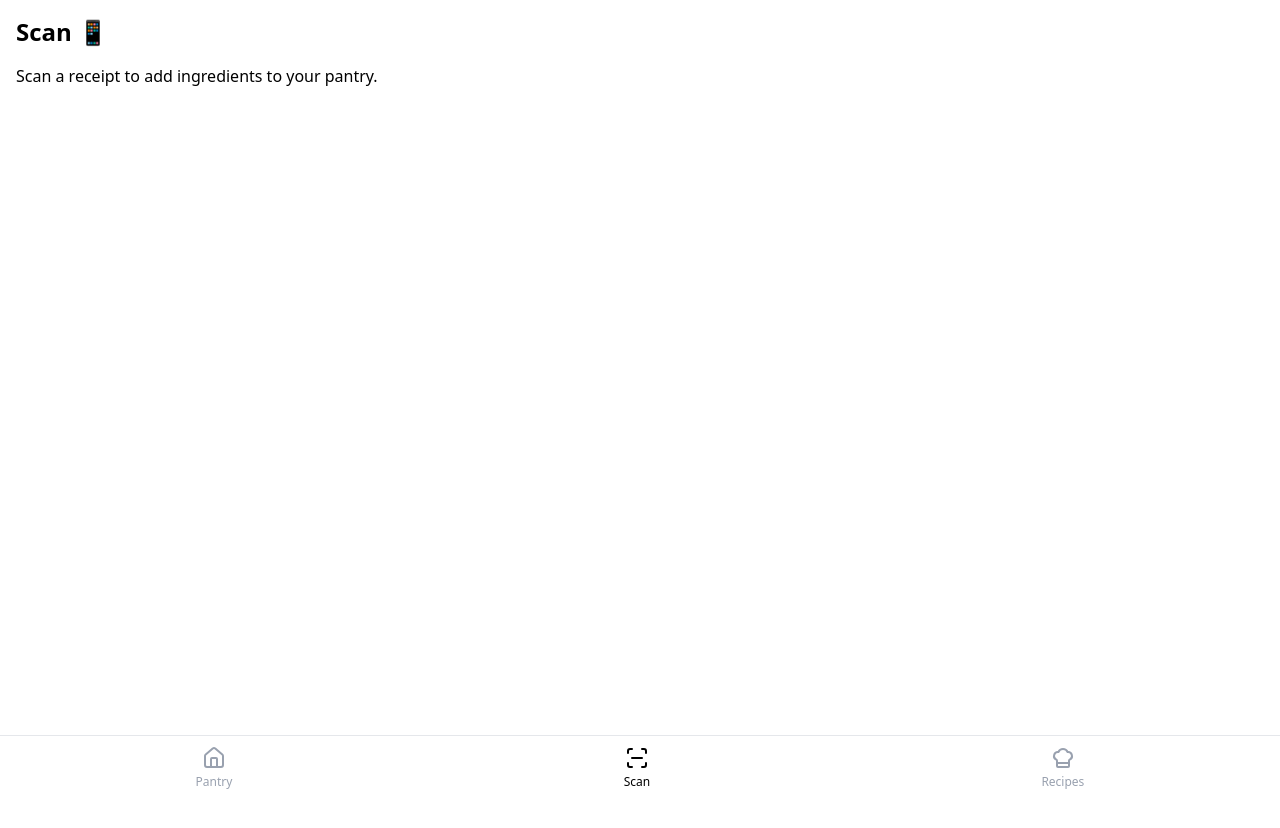
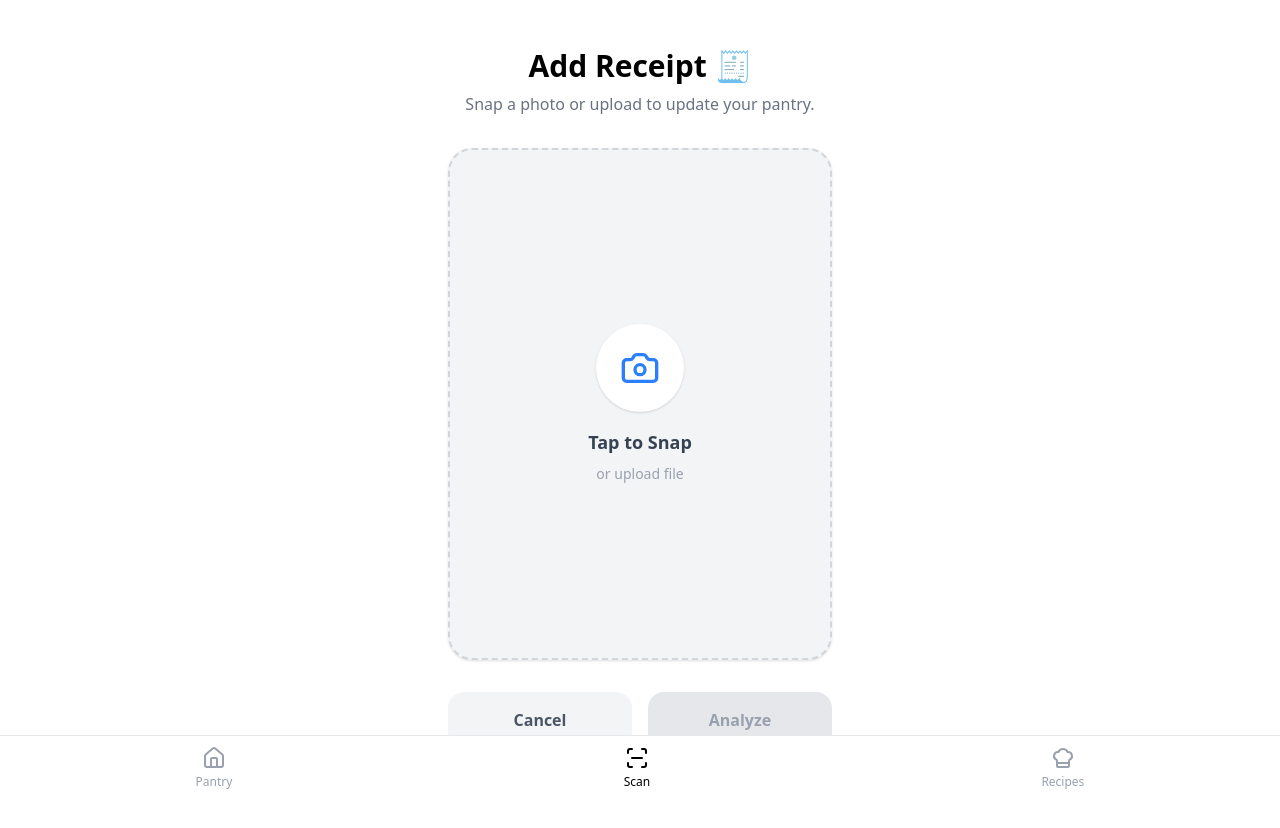
Before and after one commit to mihir-rathod/scan-pan, a Next.js app: page /scan in a window 1280 px wide. Shown: the top 828 px of the page. Before the commit the page ends 800 px from the top, so only its background shows below. Built offline with nearby package versions, Linux system fonts and the light colour scheme.

Commit message:
add image upload logic

```diff
--- a/app/scan/page.tsx
+++ b/app/scan/page.tsx
@@ -1,8 +1,95 @@
+"use client";
+
+import { useState, ChangeEvent } from "react";
+import { Camera, Upload } from "lucide-react";
+import Link from "next/link";
+import { useRouter } from "next/navigation";
+
 export default function ScanPage() {
+
+    const router = useRouter();
+
+    const [image, setImage] = useState<string | null>(null);
+
+    const [loading, setLoading] = useState(false);
+
+    const handleCapture = (e: ChangeEvent<HTMLInputElement>) => {
+        const file = e.target.files?.[0];
+        if (file) {
+            setLoading(true);
+
+            const url = URL.createObjectURL(file);
+            setImage(url);
+            setLoading(false);
+        }
+    };
+
+    const handleAnalyze = async () => {
+        if (!image) return;
+
+        alert("Sending to AI... (API not connected yet)");
+    };
+
     return (
-        <div className="p-4">
-            <h1 className="text-2xl font-bold mb-4">Scan 📱</h1>
-            <p>Scan a receipt to add ingredients to your pantry.</p>
-        </div>
-    );
+        <div className="flex flex-col items-center justify-start min-h-screen p-6 pt-12 pb-24">
+      <div className="w-full max-w-md text-center mb-8">
+        <h1 className="text-3xl font-bold mb-2">Add Receipt 🧾</h1>
+        <p className="text-gray-500">Snap a photo or upload to update your pantry.</p>
+      </div>
+      {/* The Upload Box */}
+      <div className="relative w-full max-w-sm aspect-[3/4] bg-gray-100 rounded-3xl border-2 border-dashed border-gray-300 overflow-hidden shadow-sm hover:bg-gray-50 transition-colors">
+
+        {/* If image exists, show it. If not, show the 'Tap to Snap' prompt */}
+        {image ? (
+          <>
+             {/* Preview Image */}
+             <img src={image} alt="Receipt Preview" className="w-full h-full object-cover" />
+
+             {/* 'Retake' Button overlay */}
+             <button
+               onClick={() => setImage(null)}
+               className="absolute top-4 right-4 bg-white/80 p-2 rounded-full shadow-md text-gray-700 hover:bg-white"
+             >
+               ✕
+             </button>
+          </>
+        ) : (
+          <label className="flex flex-col items-center justify-center w-full h-full cursor-pointer">
+            <div className="bg-white p-6 rounded-full shadow-sm mb-4">
+              <Camera size={40} className="text-blue-500" />
+            </div>
+            <span className="font-semibold text-lg text-gray-700">Tap to Snap</span>
+            <span className="text-sm text-gray-400 mt-2">or upload file</span>
+
+            {/* Hidden Input field */}
+            <input
+              type="file"
+              accept="image/*"
+              capture="environment" // Forces rear camera on mobile
+              className="hidden"
+              onChange={handleCapture}
+            />
+          </label>
+        )}
+      </div>
+      {/* Action Buttons */}
+      <div className="mt-8 w-full max-w-sm flex gap-4">
+        <Link href="/pantry" className="flex-1 py-4 text-center rounded-2xl font-bold bg-gray-100 text-gray-600 hover:bg-gray-200 transition-colors">
+          Cancel
+        </Link>
+
+        <button
+          onClick={handleAnalyze}
+          disabled={!image || loading}
+          className={`flex-1 py-4 text-center rounded-2xl font-bold shadow-lg transition-all ${
+            image
+              ? "bg-blue-600 text-white hover:bg-blue-700 hover:transform hover:scale-[1.02]"
+              : "bg-gray-200 text-gray-400 cursor-not-allowed shadow-none"
+          }`}
+        >
+          {loading ? "Processing..." : "Analyze"}
+        </button>
+      </div>
+    </div>
+  );
 }
```
